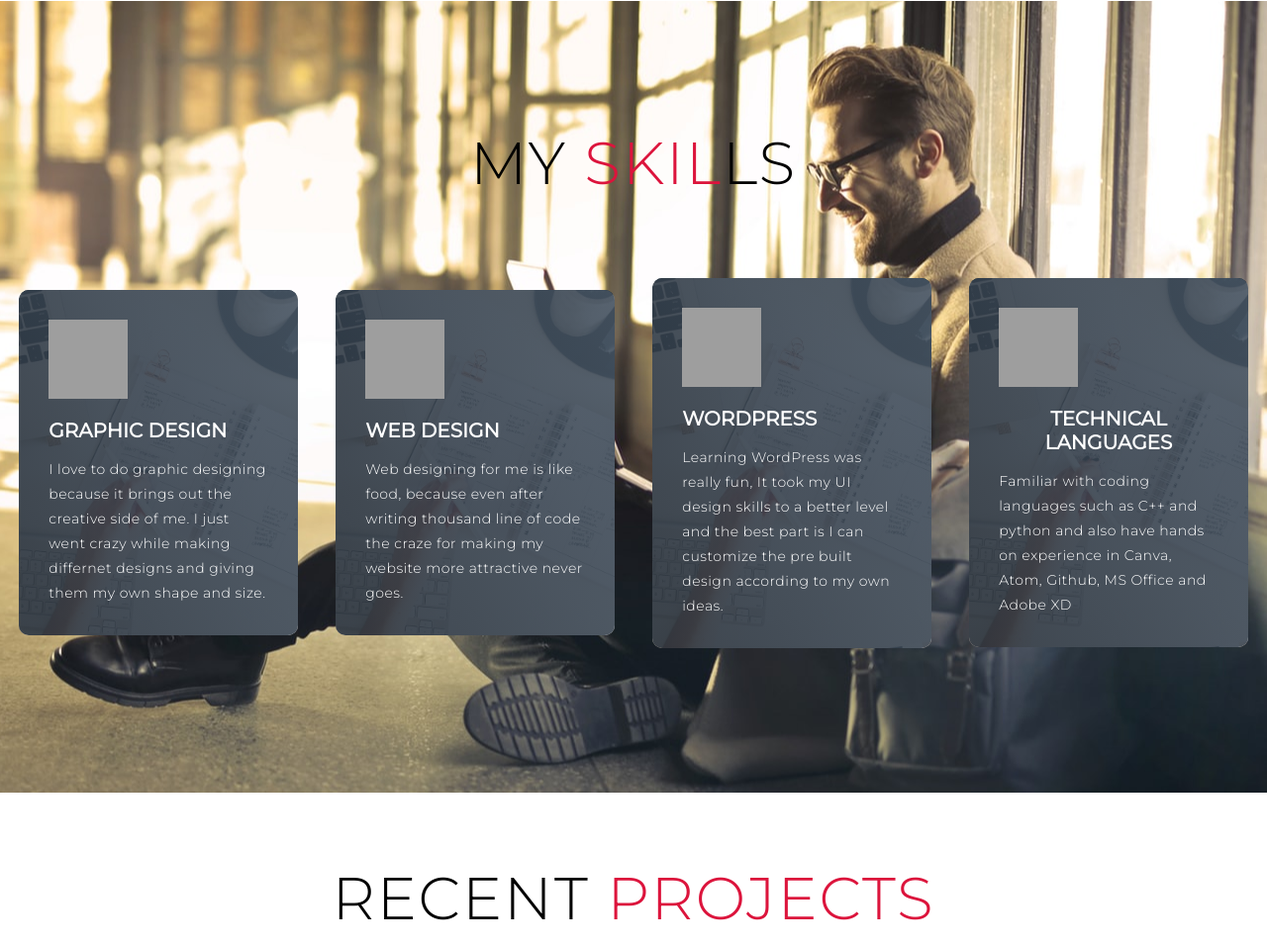
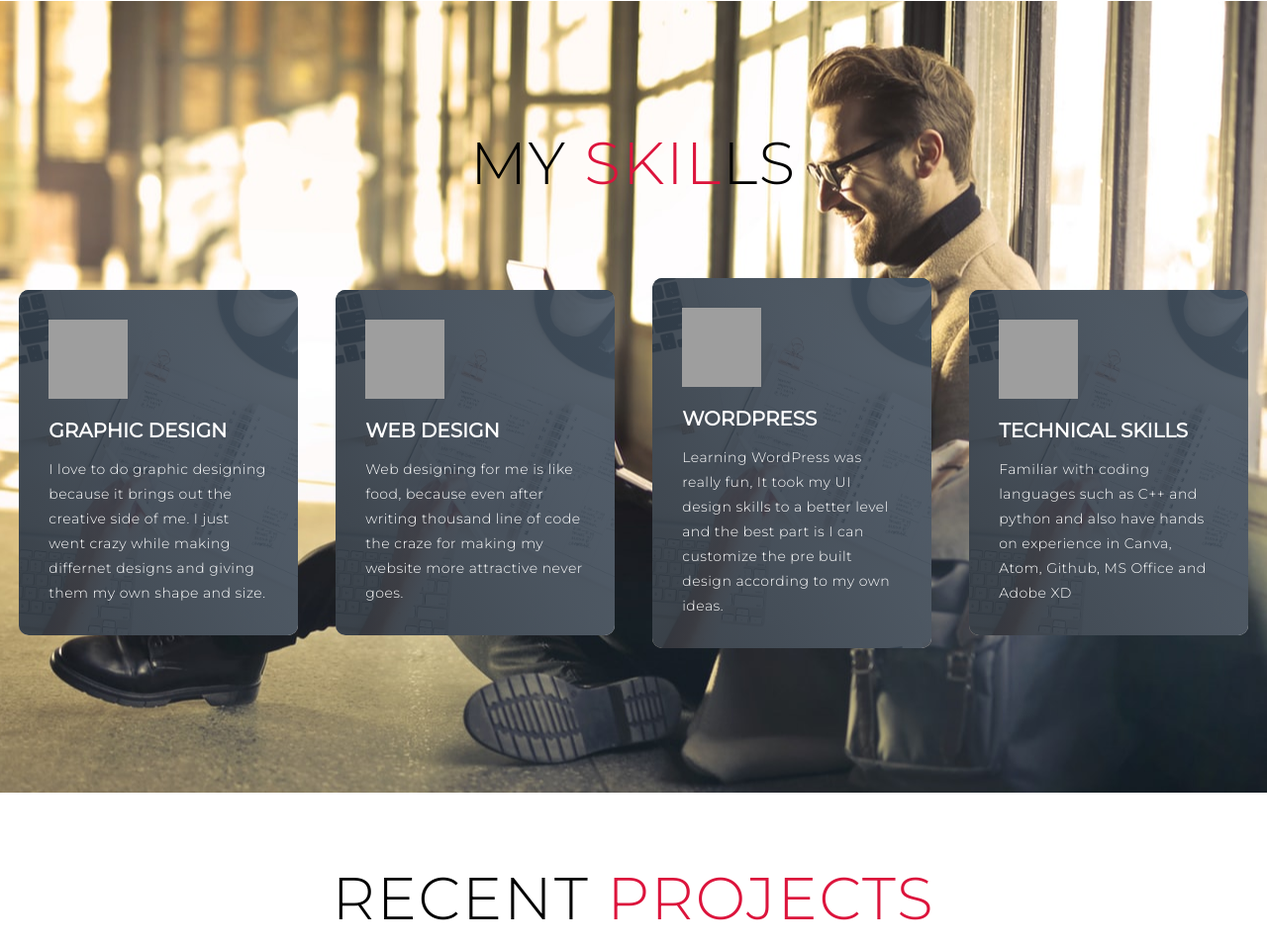
Before and after one commit to swagatika1101/My-Portfolio, a plain HTML site: page index.html in a window 1280 px wide. Shown: the part 1599-2557 px from the top of the page at 99% size. Drawn offline with Linux system fonts and the light colour scheme; grey boxes are pictures that could not be loaded; files whose address does not match are found by name.

Commit message:
Changed Heading

```diff
--- a/index.html
+++ b/index.html
@@ -94,7 +94,7 @@
 
         <div class="service-item">
           <div class="icon"><img src="https://img.icons8.com/bubbles/100/000000/services.png" /></div>
-          <h2>Technical Languages </h2>
+          <h2>Technical Skills </h2>
           <p>Familiar with coding languages such as C++ and python and also have hands on experience in Canva, Atom, Github, MS Office and Adobe XD</p>
         </div>
 
```
